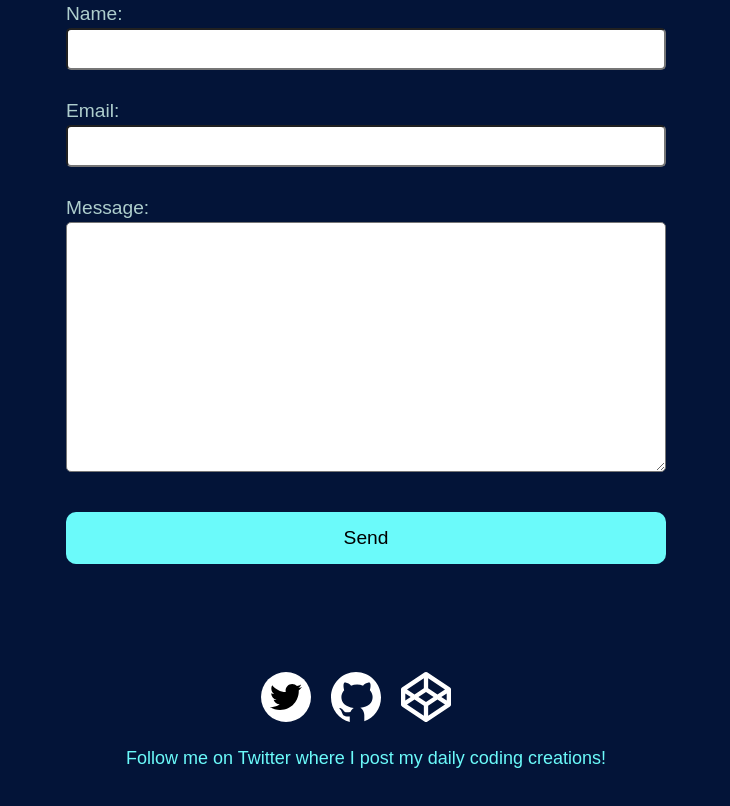
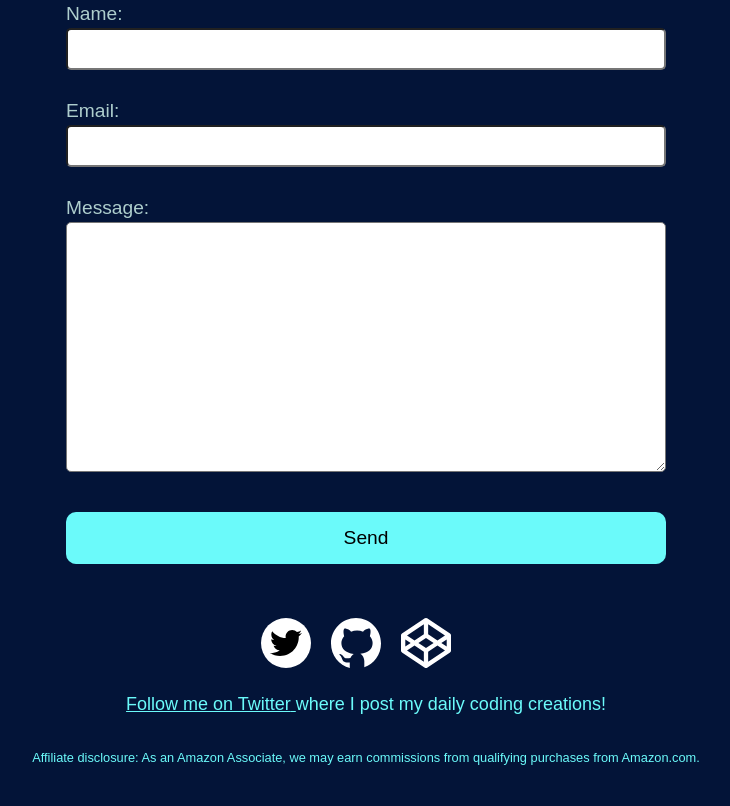
Before and after one commit to DoableDanny/Doable-Danny-Blog, a Gatsby site: page / in a window 1280 px wide. Shown: the part 4518-5324 px from the top of the page, without its empty margins (274-1004 px from the left). Built offline with nearby package versions, Linux system fonts and the light colour scheme; Gatsby itself is replaced by a stand-in of ours; some packages are replaced by stand-ins of ours; a web font is replaced by a local one.

Commit message:
Amazon dislosure

```diff
--- a/src/components/Footer.js
+++ b/src/components/Footer.js
@@ -7,6 +7,7 @@ import {
 import twitter from "../images/svg/twitter-3.svg"
 import github from "../images/svg/github-1.svg"
 import codepen from "../images/svg/codepen-icon.svg"
+import theme from "../themes/theme"
 
 export default function Footer() {
   return (
@@ -35,7 +36,21 @@ export default function Footer() {
             <img src={codepen} alt="Codepen Logo" />
           </a>
         </FooterSocialIcons>
-        <p>Follow me on Twitter where I post my daily coding creations!</p>
+        <p>
+          <a
+            href="https://twitter.com/DoableDanny"
+            target="_blank"
+            rel="noreferrer"
+            style={{ color: theme.colors.lightBlue }}
+          >
+            Follow me on Twitter{" "}
+          </a>
+          where I post my daily coding creations!
+        </p>
+        <p style={{ fontSize: "0.8rem" }}>
+          Affiliate disclosure: As an Amazon Associate, we may earn commissions
+          from qualifying purchases from Amazon.com.
+        </p>
       </FooterSocialWrapper>
     </FooterWrapper>
   )
```
